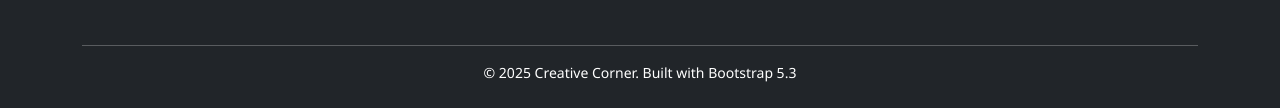
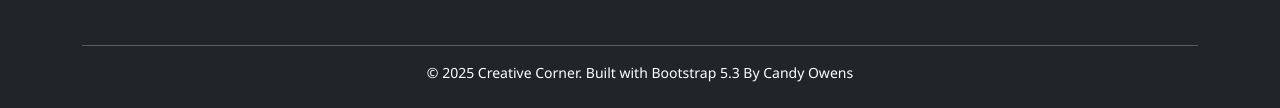
Before and after one commit to Candy1510/CreativeCorner, a plain HTML site: page index.html in a window 1280 px wide. Shown: the part 3903-4011 px from the top of the page. Drawn offline with nearby package versions, Linux system fonts and the light colour scheme.

Commit message:
Update index.html

```diff
--- a/index.html
+++ b/index.html
@@ -587,7 +587,7 @@
                 </div>
                 <hr class="bg-white">
                 <div class="text-center">
-                    <p class="mb-0 small">&copy; 2025 Creative Corner. Built with Bootstrap 5.3</p>
+                    <p class="mb-0 small">&copy; 2025 Creative Corner. Built with Bootstrap 5.3 By Candy Owens</p>
                 </div>
             </div>
         </footer>
```
